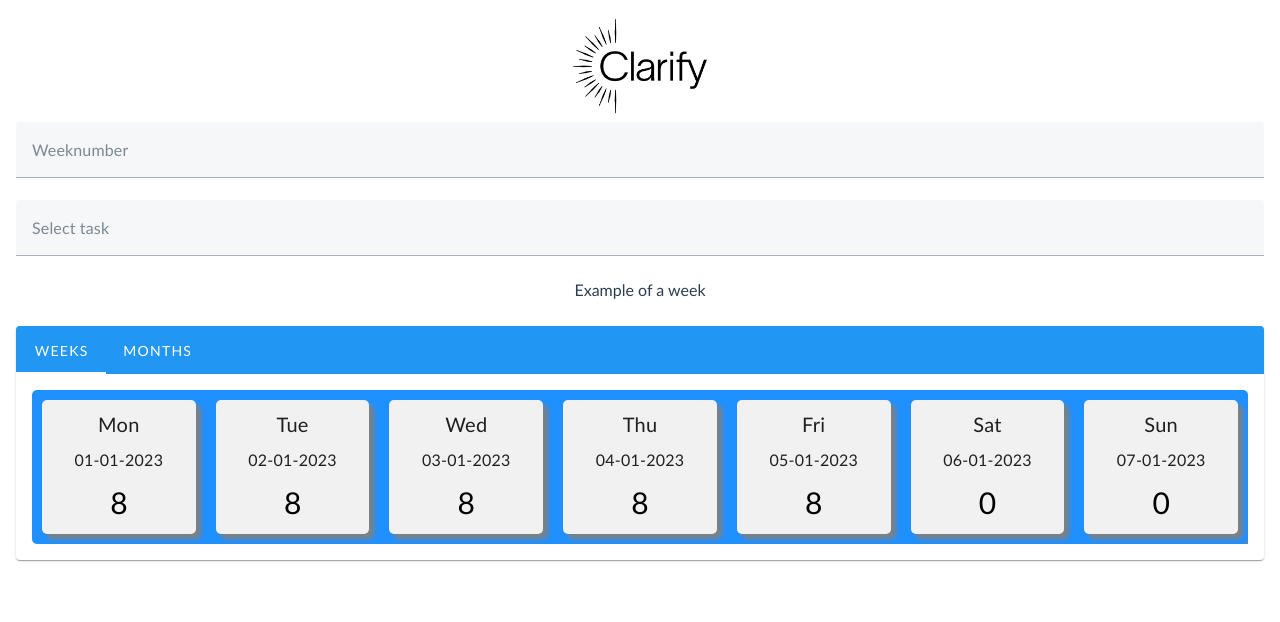
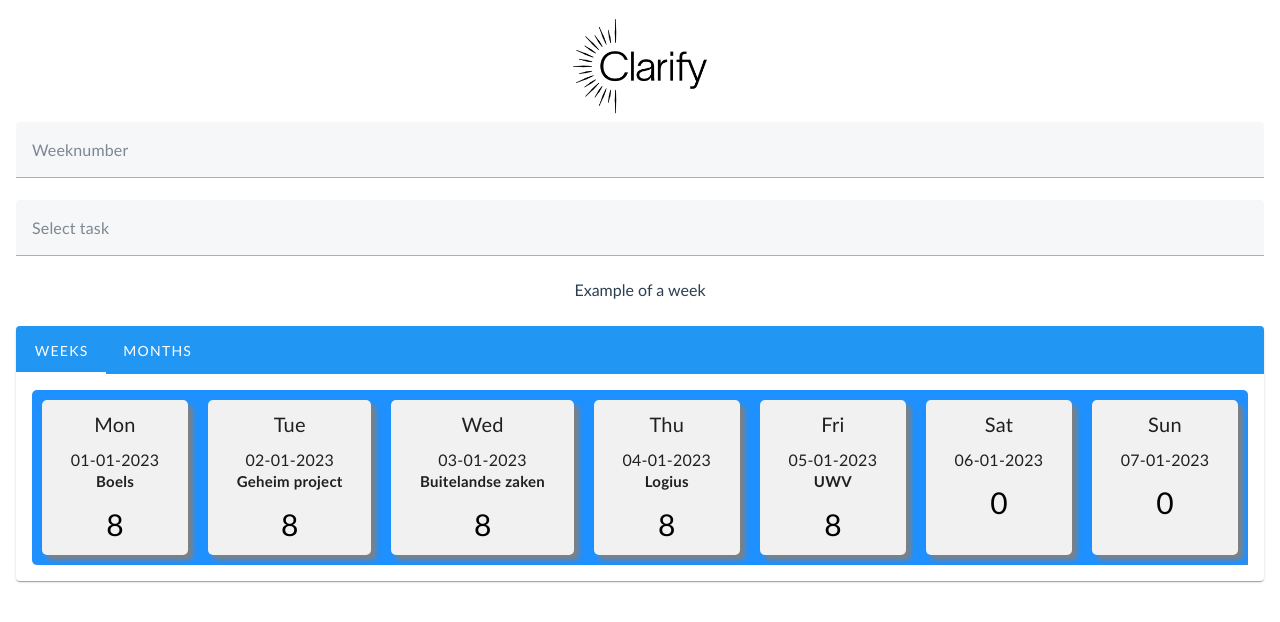
Before and after one commit to Programmeerkat/lab-day-7, a Vue app: page / in a window 1280 px wide. Shown: the top 622 px of the page. Built offline with nearby package versions, Linux system fonts and the light colour scheme.

Commit message:
added task to the days

```diff
--- a/src/components/DayComponent.vue
+++ b/src/components/DayComponent.vue
@@ -2,19 +2,21 @@
   <div class="container">
     <div class="day">{{ day }}</div>
     <div class="date">{{ date }}</div>
-    <input v-bind:value="hours">
+    <div class="task">{{ task }}</div>
+    <input v-bind:value="hours" />
   </div>
 </template>
 
 <script>
 export default {
-  name: 'DayComponent',
+  name: "DayComponent",
   props: {
     day: String,
     date: String,
-    hours: String
-  }
-}
+    hours: String,
+    task: String,
+  },
+};
 </script>
 
 <style scoped>
@@ -34,6 +36,10 @@ export default {
 .date {
   font-size: 16px;
 }
+.task {
+  font-size: 15px;
+  font-weight: 700;
+}
 input {
   background-color: #f1f1f1;
   margin: 10px;
--- a/src/components/WeekComponent.vue
+++ b/src/components/WeekComponent.vue
@@ -1,21 +1,28 @@
 <template>
   <div class="week-container">
-    <DayComponent v-for="item in weekdata" :key="item.date" :day="item.day" :date="item.date" :hours="item.hours"/>
+    <DayComponent
+      v-for="item in weekdata"
+      :key="item.date"
+      :day="item.day"
+      :date="item.date"
+      :hours="item.hours"
+      :task="item.task"
+    />
   </div>
 </template>
 
 <script>
-import DayComponent from './DayComponent.vue'
+import DayComponent from "./DayComponent.vue";
 
 export default {
-  name: 'WeekComponent',
+  name: "WeekComponent",
   components: {
     DayComponent,
-},
+  },
   props: {
     weekdata: Array,
-  }
-}
+  },
+};
 </script>
 
 <style scoped>
```
